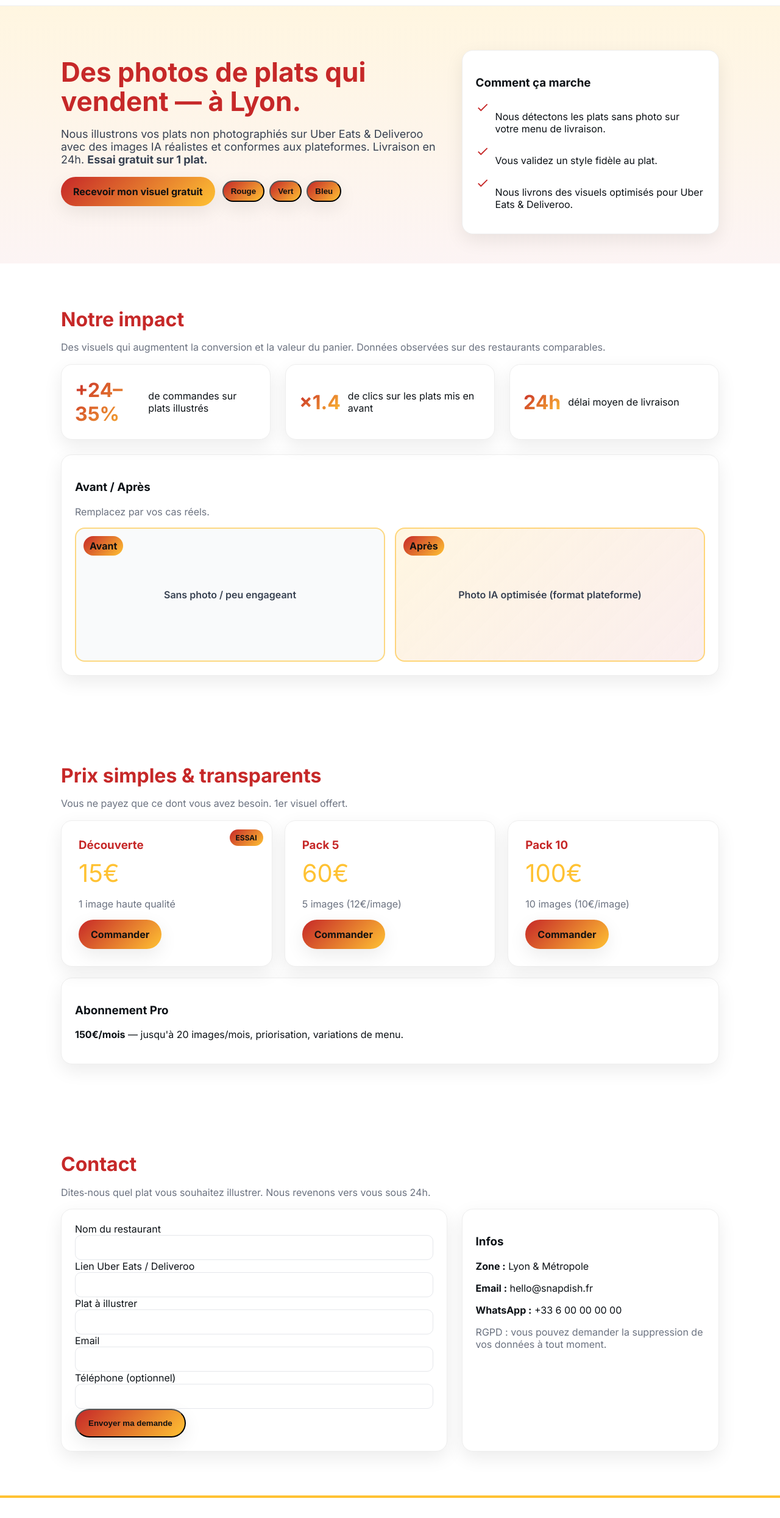
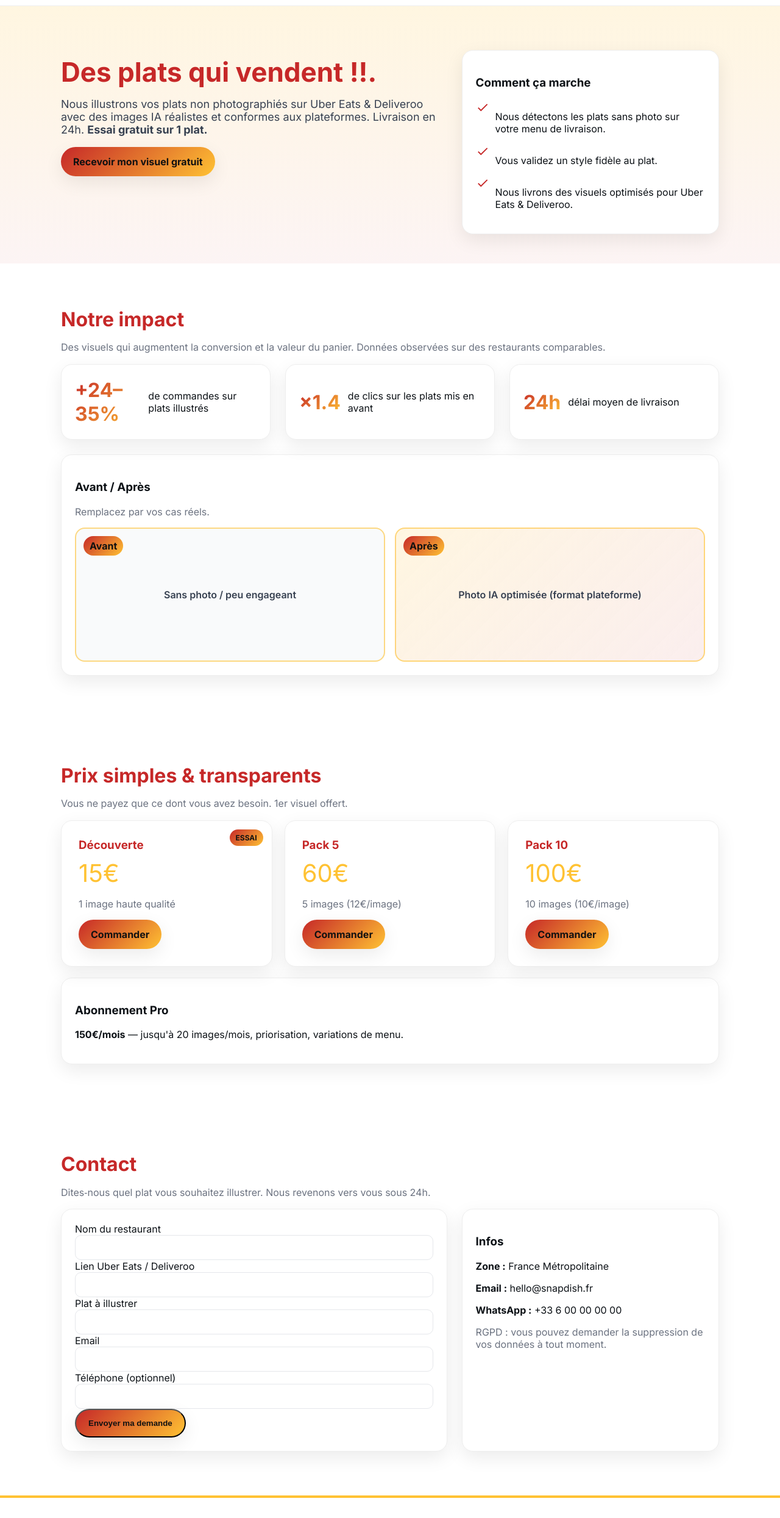
Before and after one commit to tiktokcompaniescenter-ops/snapdish-site, a plain HTML site: page index.html in a window 1280 px wide. Shown: the part 63-2552 px from the top of the page at 61% size. Drawn offline with Linux system fonts and the light colour scheme.

Commit message:
Update index.html

```diff
--- a/index.html
+++ b/index.html
@@ -74,7 +74,7 @@
       <div class="logo-wrap">
         <!-- Capsule logo : fond rouge uniforme + texte jaune -->
         <div style="background:#C62828; border-radius:12px; padding:6px 12px; display:flex; align-items:center; gap:10px">
-          <img src="assets/logo-mark.png" alt="SnapDish" style="height:36px; width:auto; display:block;" />
+          <img src="assets/snapdish-logo-base.png" alt="SnapDish" style="height:36px; width:auto; display:block;" />
           <strong style="color:#FFC233; font-size:20px; letter-spacing:0.2px;">SnapDish</strong>
         </div>
         <span class="pill">1er visuel offert</span>
@@ -91,14 +91,11 @@
   <main id="accueil" class="hero">
     <div class="container grid grid-2">
       <div>
-        <h1>Des photos de plats qui vendent — à Lyon.</h1>
+        <h1>Des plats qui vendent !!.</h1>
         <p class="sub">Nous illustrons vos plats non photographiés sur Uber Eats & Deliveroo avec des images IA réalistes et conformes aux plateformes. Livraison en 24h. <strong>Essai gratuit sur 1 plat.</strong></p>
         <div style="margin-top:18px;display:flex;gap:12px;align-items:center;flex-wrap:wrap">
           <a class="btn" href="#contact">Recevoir mon visuel gratuit</a>
           <div style="display:flex;gap:8px">
-            <button class="btn" style="padding:8px 12px" onclick="setTheme('red')">Rouge</button>
-            <button class="btn" style="padding:8px 12px" onclick="setTheme('green')">Vert</button>
-            <button class="btn" style="padding:8px 12px" onclick="setTheme('blue')">Bleu</button>
           </div>
         </div>
       </div>
@@ -183,7 +180,7 @@
         </form>
         <div class="card">
           <h3>Infos</h3>
-          <p><strong>Zone :</strong> Lyon & Métropole</p>
+          <p><strong>Zone :</strong> France Métropolitaine</p>
           <p><strong>Email :</strong> hello@snapdish.fr</p>
           <p><strong>WhatsApp :</strong> +33 6 00 00 00 00</p>
           <p class="muted">RGPD : vous pouvez demander la suppression de vos données à tout moment.</p>
```
